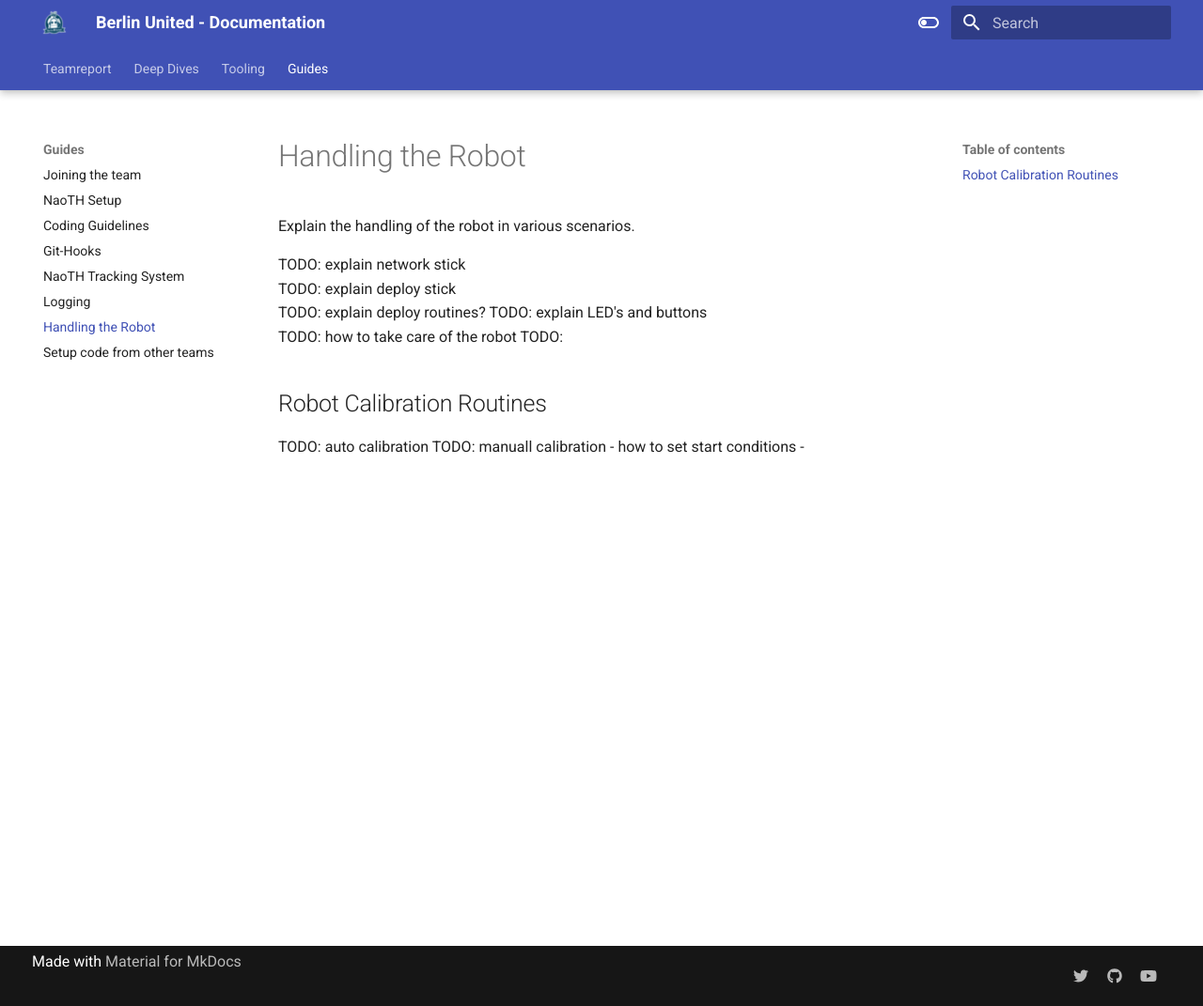
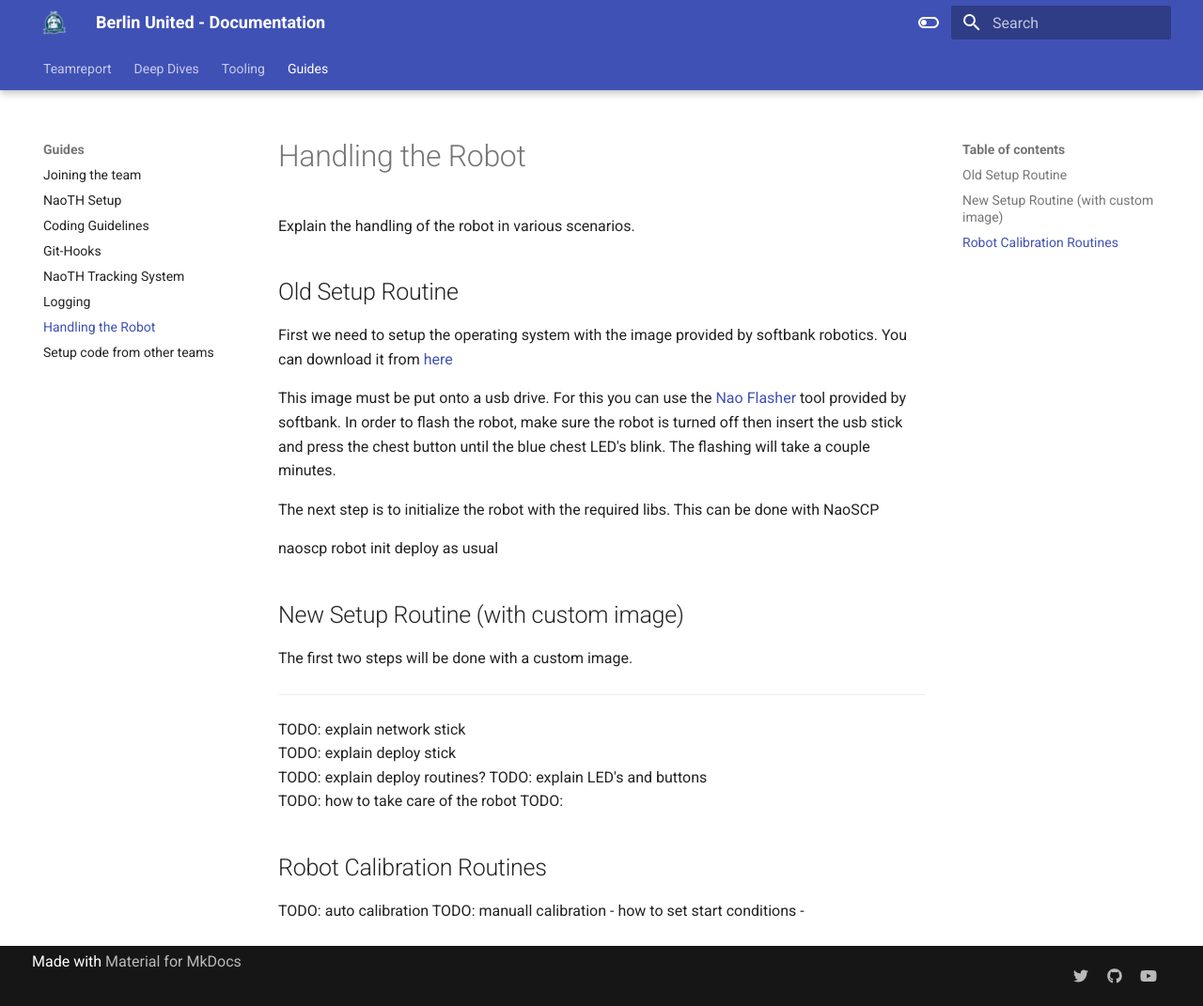
Before and after one commit to BerlinUnited/berlinunited.github.io, an MkDocs documentation site: the page built from docs/guides/robot_setup.md, in a window 1280 px wide and 1071 px high. Shown: the whole window at 94% size. Built offline with MkDocs 1.6.1 and Material for MkDocs 9.7.7, drawn with Linux system fonts in a browser that asks for light colours.

Commit message:
improve nao setup a bit

```diff
--- a/docs/guides/robot_setup.md
+++ b/docs/guides/robot_setup.md
@@ -1,5 +1,23 @@
 # Handling the Robot
 Explain the handling of the robot in various scenarios.
+
+## Old Setup Routine
+First we need to setup the operating system with the image provided by softbank robotics. You can download it from
+[here](https://www2.informatik.hu-berlin.de/~naoth/ressources/Softbank/nao-2.8.5.11_ROBOCUP_ONLY_with_root.opn)
+
+This image must be put onto a usb drive. For this you can use the [Nao Flasher](http://doc.aldebaran.com/2-8/software/naoflasher/naoflasher.html?highlight=naoflasher) tool provided by softbank.
+In order to flash the robot, make sure the robot is turned off then insert the usb stick and press the chest button until the blue chest LED's blink. The flashing will take a couple minutes.
+
+The next step is to initialize the robot with the required libs. This can be done with NaoSCP
+
+naoscp robot init
+deploy as usual
+
+## New Setup Routine (with custom image)
+The first two steps will be done with a custom image.
+
+
+---
 
 TODO: explain network stick
 TODO: explain deploy stick
```
